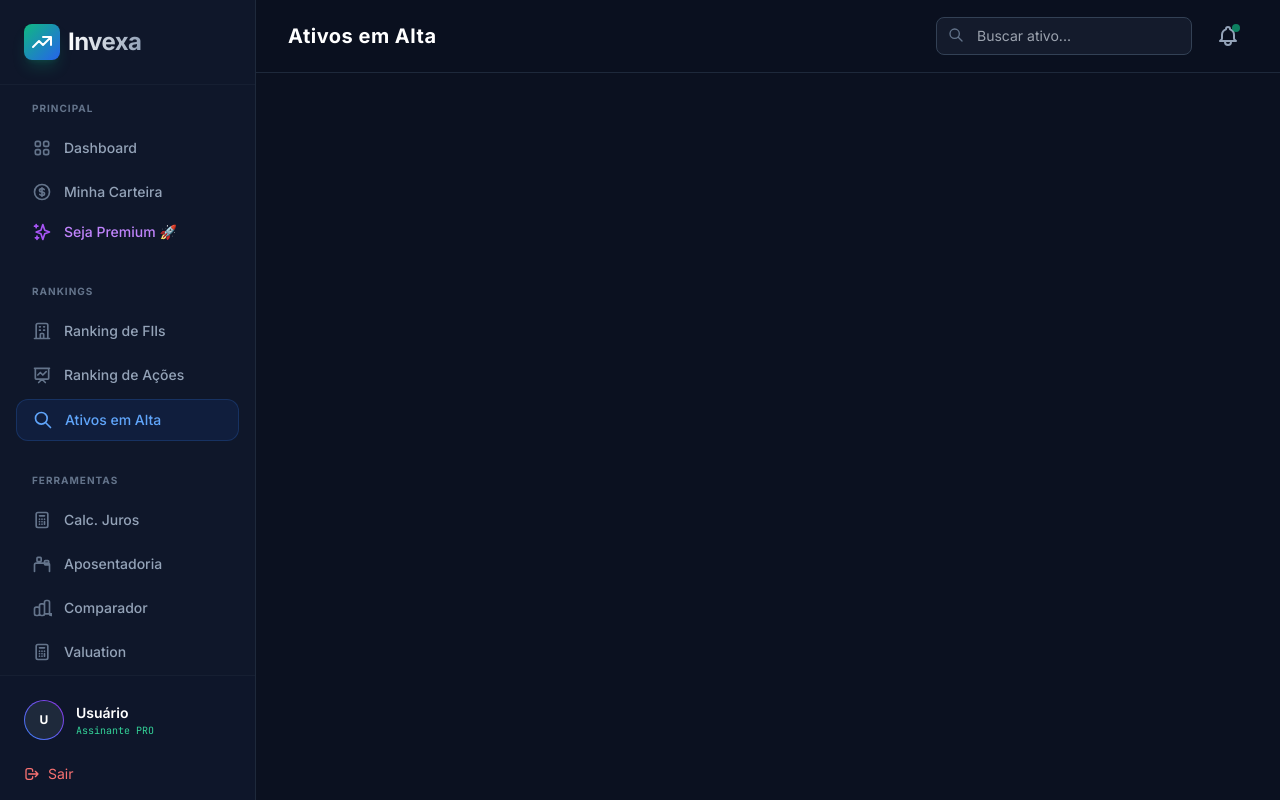
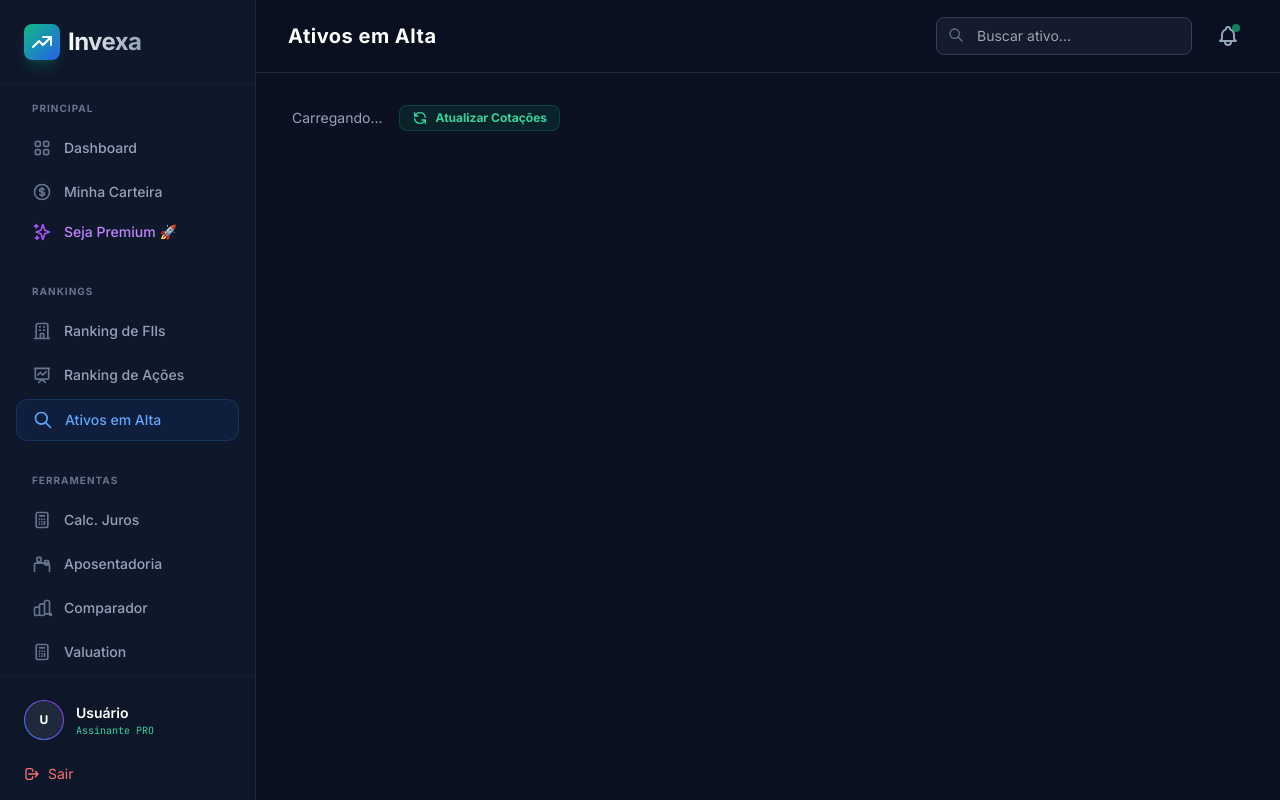
Before and after one commit to galvaojdk/Invexa-Invest, a FastAPI app: page /screener in a window 1280 px wide. Run offline with FastAPI, Linux system fonts and the light colour scheme; data that the repository does not hold is empty; some libraries are stand-ins or nearby versions.

Commit message:
Update screener.html

```diff
--- a/app/templates/screener.html
+++ b/app/templates/screener.html
@@ -5,19 +5,8 @@
 {% block content %}
 <input type="hidden" id="filter-asset-type" value="{{ asset_type if asset_type else '' }}">
 
-<!-- Ativos em Alta -->
-<div class="mb-8" id="recommendations-container">
-    <div class="grid grid-cols-1 sm:grid-cols-2 md:grid-cols-3 lg:grid-cols-4 xl:grid-cols-5 gap-6"
-        id="recommendations-list">
-        <!-- Recommended Cards injected here -->
-    </div>
-</div>
-
-<div class="hidden">
-    <!-- Hiding Filters and List -->
-
-    <!-- Filtros / Totais -->
-    <div class="flex justify-between items-center mb-6">
+<!-- Header / Update Button -->
+<div class="flex justify-between items-center mb-6 px-1">
     <div class="flex items-center gap-4">
         <p class="text-sm text-slate-400" id="results-count">Carregando...</p>
         <button onclick="updateData()" id="btn-update"
@@ -30,9 +19,15 @@
             Atualizar Cotações
         </button>
     </div>
-        <div class="flex gap-1" id="pagination-placeholder"></div>
 </div>
 
+<!-- Ativos em Alta -->
+<div class="mb-8" id="recommendations-container">
+
+    <div class="hidden">
+        <!-- Hiding Filters and List -->
+        <!-- Helper Divs -->
+        <div class="flex gap-1" id="pagination-placeholder"></div>
     </div>
 
     <div class="space-y-4 hidden" id="assets-list">
@@ -75,14 +70,16 @@
                             value="50">
                     </div>
                     <div id="div-profit-input">
-                    <label class="block text-[10px] font-bold text-slate-500 uppercase tracking-wider mb-1">Lucro Líq.
+                        <label class="block text-[10px] font-bold text-slate-500 uppercase tracking-wider mb-1">Lucro
+                            Líq.
                             (R$)</label>
                         <input type="text" id="inp-profit"
                             class="w-full bg-slate-900 border border-slate-700 text-white rounded-lg px-2 py-1 text-xs focus:ring-2 focus:ring-blue-500 outline-none transition-all placeholder-slate-600"
                             placeholder="Ex: 50000000">
                     </div>
                     <div>
-                    <label class="block text-[10px] font-bold text-slate-500 uppercase tracking-wider mb-1">Yield Mín.
+                        <label class="block text-[10px] font-bold text-slate-500 uppercase tracking-wider mb-1">Yield
+                            Mín.
                             (%)</label>
                         <input type="number" id="inp-yield"
                             class="w-full bg-slate-900 border border-slate-700 text-white rounded-lg px-2 py-1 text-xs focus:ring-2 focus:ring-blue-500 outline-none transition-all placeholder-slate-600"
@@ -137,7 +134,8 @@
                             <p class="text-[9px] font-bold text-emerald-500 uppercase tracking-widest mb-1">Preço Justo
                                 (Teto)
                             </p>
-                        <p class="text-3xl font-black text-emerald-400 mb-1 tracking-tight" id="val-fair-price">R$ 00,00
+                            <p class="text-3xl font-black text-emerald-400 mb-1 tracking-tight" id="val-fair-price">R$
+                                00,00
                             </p>
                             <p class="text-[10px] font-medium" id="val-margin">Margem: 0%</p>
                         </div>
```
Lines whose indentation alone changed are shown as unchanged.
